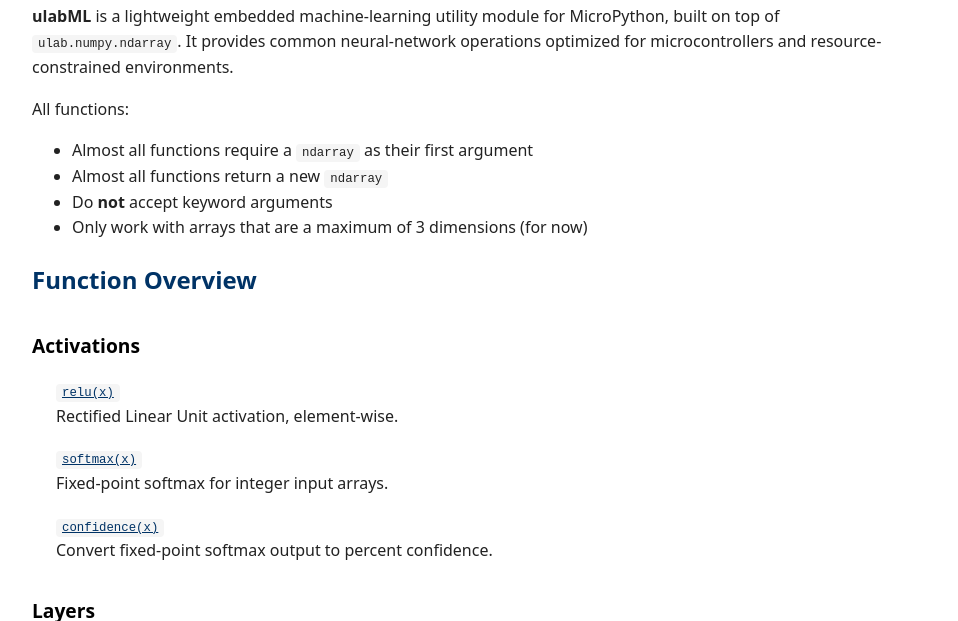
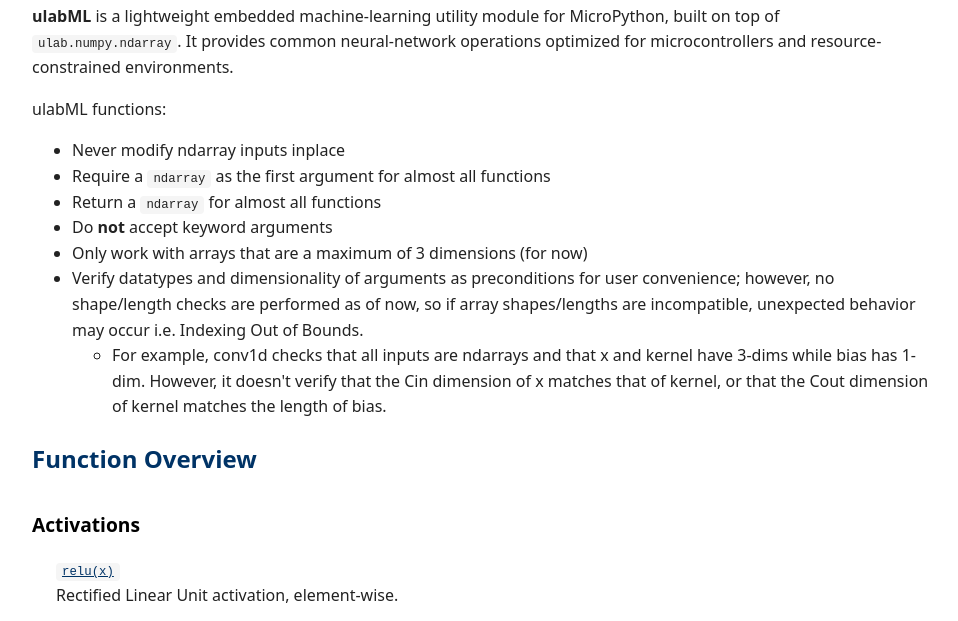
Before and after one commit to Jay-Damodaran/micropyML, a plain HTML site: page ulabML.html in a window 1280 px wide. Shown: the part 101-722 px from the top of the page, without its empty margins (158-1116 px from the left). Drawn offline with Linux system fonts and the light colour scheme.

```diff
--- a/ulabML.html
+++ b/ulabML.html
@@ -78,13 +78,20 @@
 </p>
 
 <p>
-    All functions:
+    ulabML functions:
 </p>
 <ul>
-    <li>Almost all functions require a <code>ndarray</code> as their first argument</li>
-    <li>Almost all functions return a new <code>ndarray</code></li>
+    <li>Never modify ndarray inputs inplace</li>
+    <li>Require a <code>ndarray</code> as the first argument for almost all functions</li>
+    <li>Return a <code>ndarray</code> for almost all functions</li>
     <li>Do <strong>not</strong> accept keyword arguments</li>
     <li>Only work with arrays that are a maximum of 3 dimensions (for now)</li>
+    <li>Verify datatypes and dimensionality of arguments as preconditions for user convenience; however, no shape/length checks are performed as of now,
+        so if array shapes/lengths are incompatible, unexpected behavior may occur i.e. Indexing Out of Bounds.
+        <ul><li>For example, conv1d checks that all inputs are ndarrays and that x and kernel have 3-dims while bias has 1-dim. However, it
+            doesn't verify that the Cin dimension of x matches that of kernel, or that the Cout dimension of kernel matches the length of bias.
+        </li></ul>
+    </li>
 </ul>
 
 <h2>Function Overview</h2>
```
